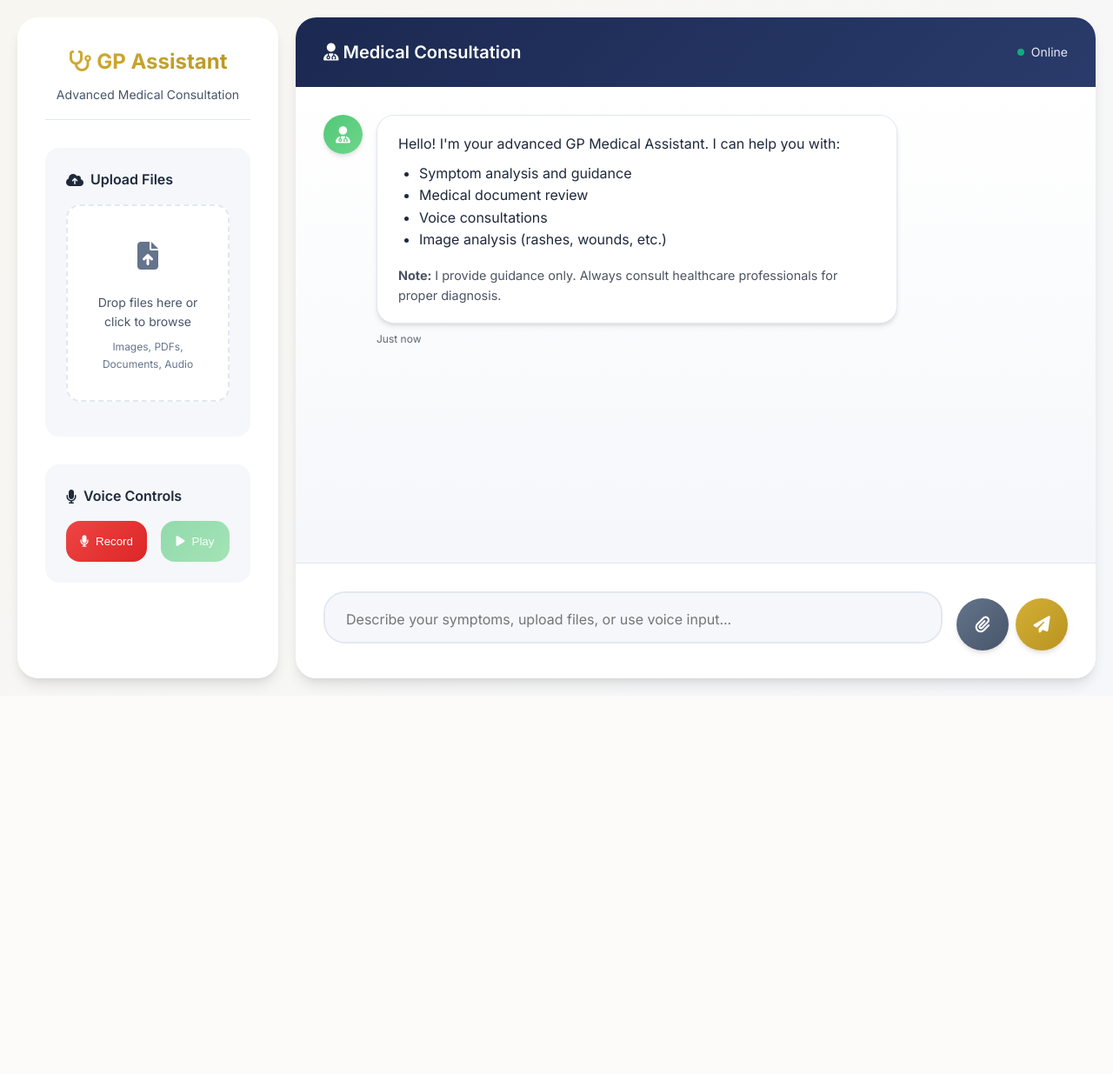
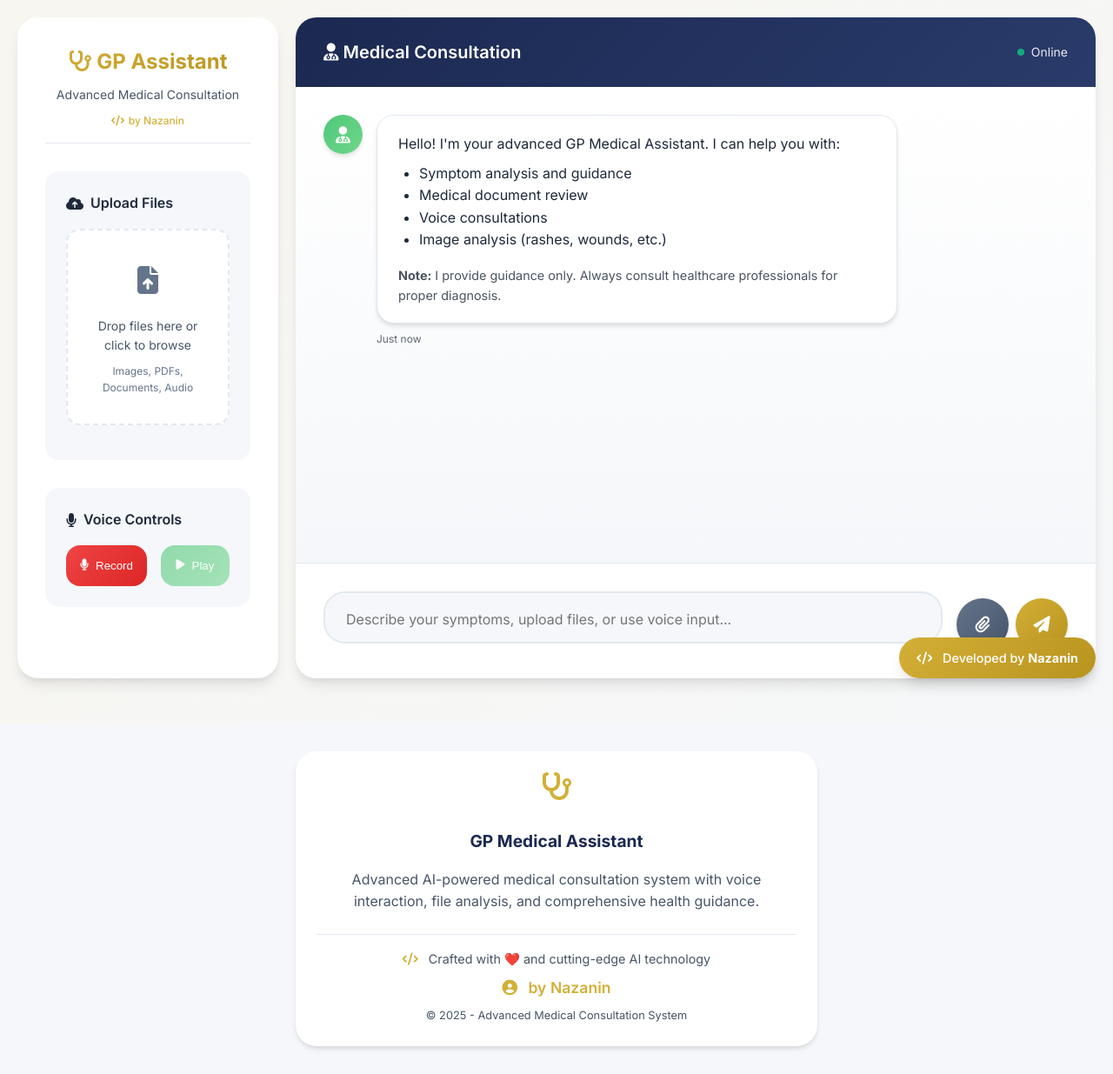
Before and after one commit to nazaninghn/Medical-Consultation, a Flask app: page / in a window 1280 px wide. Shown: the whole page at 87% size. Before the commit the page ends 793 px from the top, so only its background shows below. Run offline with Flask 3, Linux system fonts and the light colour scheme.

Commit message:
Add developer credit - Developed by Nazanin

```diff
--- a/templates/index.html
+++ b/templates/index.html
@@ -711,6 +711,9 @@
             <div class="logo-section">
                 <h1><i class="fas fa-stethoscope"></i> GP Assistant</h1>
                 <p>Advanced Medical Consultation</p>
+                <p style="font-size: 0.75rem; color: var(--primary-gold); font-weight: 500; margin-top: 0.5rem;">
+                    <i class="fas fa-code" style="margin-right: 0.3rem;"></i>by Nazanin
+                </p>
             </div>
 
             <!-- File Upload Section -->
@@ -1242,5 +1245,39 @@
             new AdvancedMedicalChatbot();
         });
     </script>
+
+    <!-- Developer Credit Section -->
+    <div style="position: fixed; bottom: 20px; right: 20px; background: linear-gradient(135deg, var(--primary-gold) 0%, var(--primary-deep-gold) 100%); color: var(--white); padding: 12px 20px; border-radius: 25px; box-shadow: var(--shadow-medium); font-size: 0.9rem; font-weight: 500; z-index: 1000;">
+        <i class="fas fa-code" style="margin-right: 8px;"></i>
+        Developed by <strong>Nazanin</strong>
+    </div>
+
+    <!-- Footer Credit -->
+    <div style="text-align: center; padding: 2rem; background: var(--neutral-light-gray); margin-top: 2rem;">
+        <div style="max-width: 600px; margin: 0 auto; padding: 1.5rem; background: var(--white); border-radius: var(--border-radius-large); box-shadow: var(--shadow-soft);">
+            <div style="margin-bottom: 1rem;">
+                <i class="fas fa-stethoscope" style="font-size: 2rem; color: var(--primary-gold); margin-bottom: 1rem;"></i>
+            </div>
+            <h3 style="color: var(--secondary-navy); margin-bottom: 1rem; font-size: 1.2rem;">
+                GP Medical Assistant
+            </h3>
+            <p style="color: var(--text-secondary); margin-bottom: 1.5rem; line-height: 1.6;">
+                Advanced AI-powered medical consultation system with voice interaction, file analysis, and comprehensive health guidance.
+            </p>
+            <div style="border-top: 1px solid var(--neutral-gray); padding-top: 1rem;">
+                <p style="color: var(--text-secondary); font-size: 0.9rem; margin-bottom: 0.5rem;">
+                    <i class="fas fa-code" style="color: var(--primary-gold); margin-right: 0.5rem;"></i>
+                    Crafted with ❤️ and cutting-edge AI technology
+                </p>
+                <p style="color: var(--primary-gold); font-weight: 600; font-size: 1.1rem;">
+                    <i class="fas fa-user-circle" style="margin-right: 0.5rem;"></i>
+                    by Nazanin
+                </p>
+                <p style="color: var(--text-secondary); font-size: 0.8rem; margin-top: 0.5rem;">
+                    © 2025 - Advanced Medical Consultation System
+                </p>
+            </div>
+        </div>
+    </div>
 </body>
 </html>
```
Also changed, not shown: README.md.
